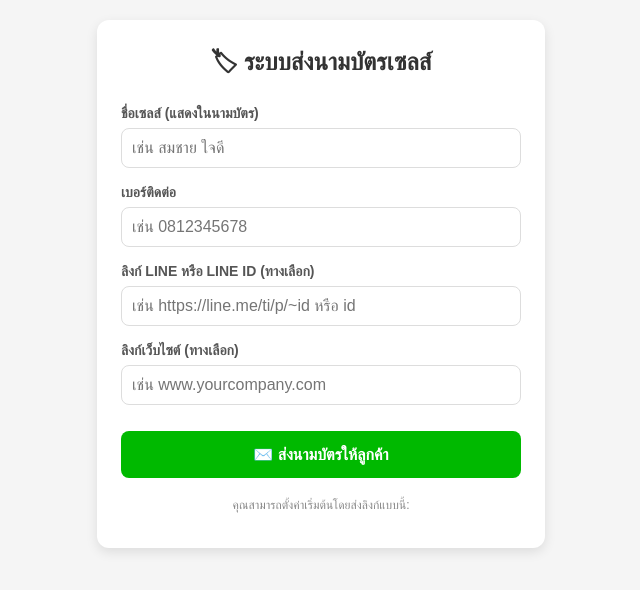
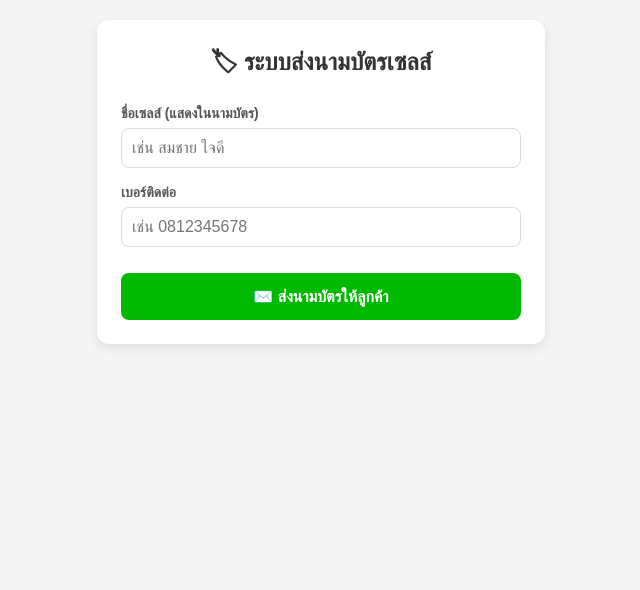
Before and after one commit to banksu20/digital-card, a plain HTML site: page index.html in a window 1280 px wide. Shown: the whole page, without its empty margins (319-959 px from the left). Drawn offline with Linux system fonts and the light colour scheme.

Commit message:
refactor: remove unnecessary input fields and link generator from the digital card interface

```diff
--- a/index.html
+++ b/index.html
@@ -104,24 +104,9 @@
             <input type="tel" id="salesPhone" placeholder="เช่น 0812345678" required>
         </div>
 
-        <div class="form-group">
-            <label for="salesLine">ลิงก์ LINE หรือ LINE ID (ทางเลือก)</label>
-            <input type="text" id="salesLine" placeholder="เช่น https://line.me/ti/p/~id หรือ id">
-        </div>
-
-        <div class="form-group">
-            <label for="salesWebsite">ลิงก์เว็บไซต์ (ทางเลือก)</label>
-            <input type="text" id="salesWebsite" placeholder="เช่น www.yourcompany.com">
-        </div>
-
         <button class="btn-send" onclick="sendCard()">✉️ ส่งนามบัตรให้ลูกค้า</button>
         <div id="loading">กำลังเตรียมหน้าต่างส่งข้อความ...</div>
 
-        <div class="link-generator">
-            <p>คุณสามารถตั้งค่าเริ่มต้นโดยส่งลิงก์แบบนี้:<br>
-                <code id="myLink" style="color:#00B900; word-break: break-all;"></code>
-            </p>
-        </div>
     </div>
 
     <script>
```
